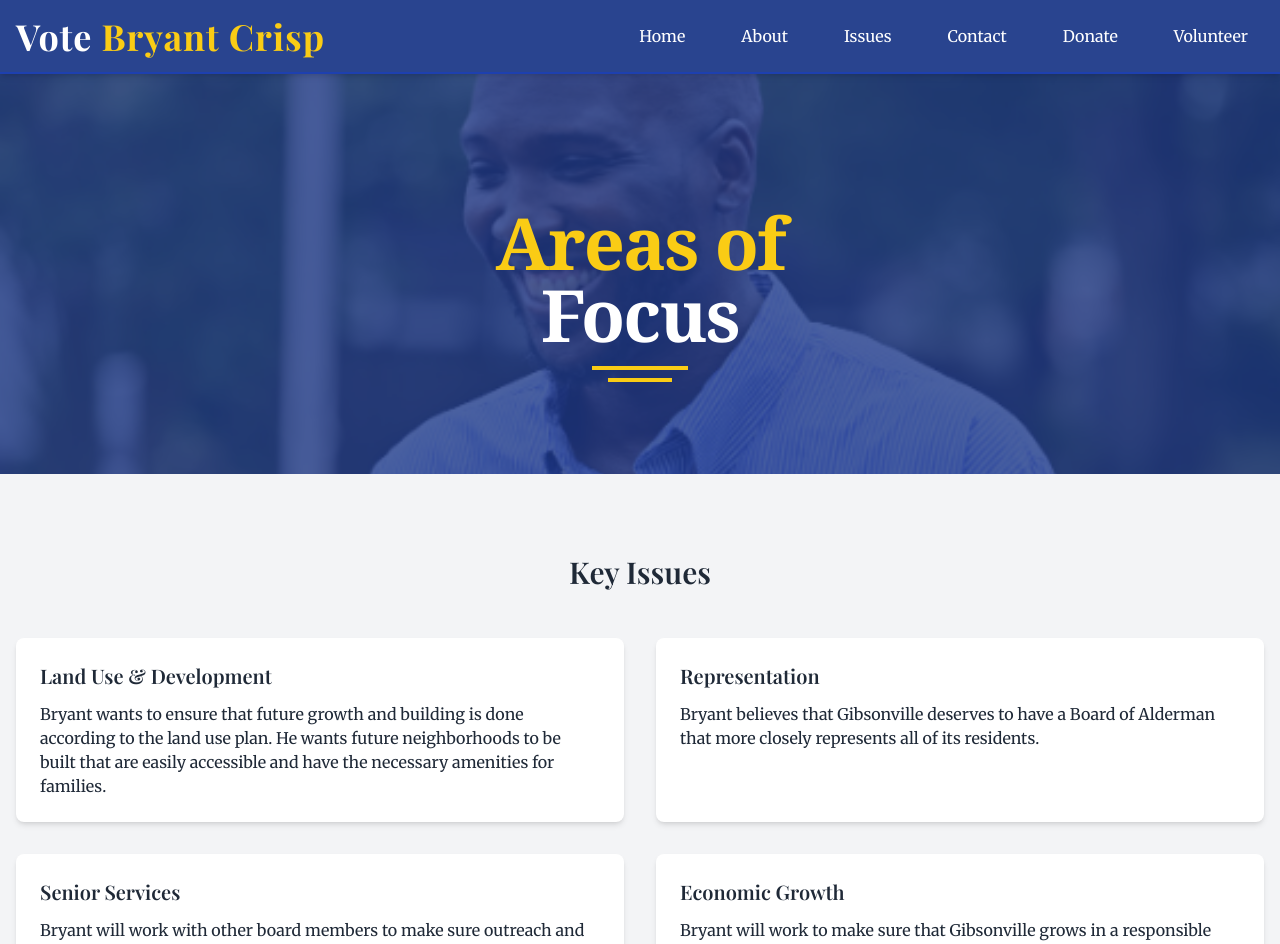
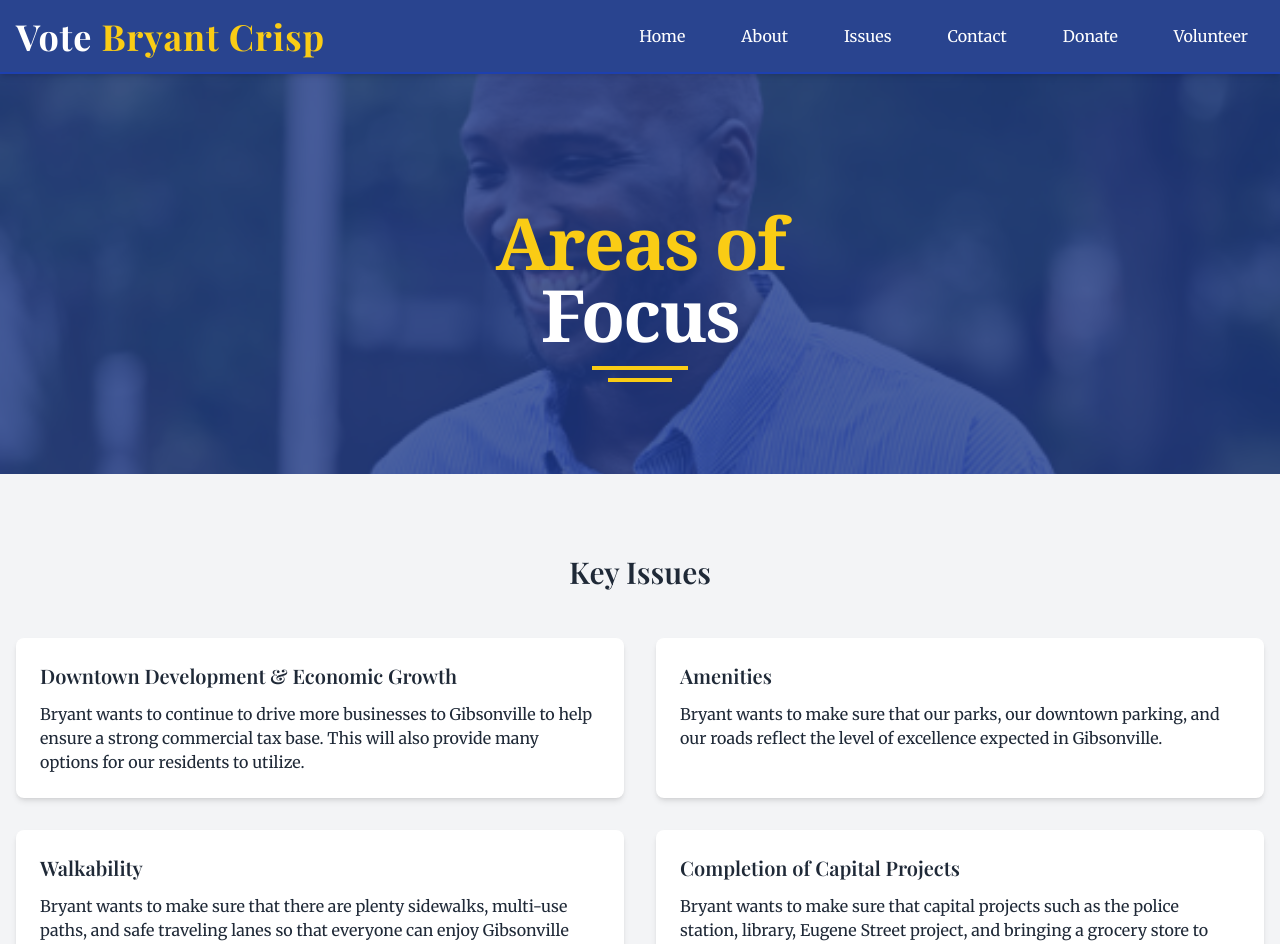
Before and after one commit to Amanda13784/vote4bryantcrisp, a Next.js app: page /issues in a window 1280 px wide. Shown: the top 944 px of the page. Built offline with nearby package versions, Linux system fonts and the light colour scheme.

Commit message:
Changes issues page

```diff
--- a/pages/about.js
+++ b/pages/about.js
@@ -90,13 +90,13 @@ export default function About() {
                         </div>
                         <div className="relative">
                             <Image
-                                src="/images/BCSitdown.png"
-                                alt="Bryant Crisp talking with voters."
+                                src="/images/BCColor.jpg"
+                                alt="Bryant Crisp standing next to a mural."
                                 width={500}
                                 height={400}
                                 className="rounded-lg shadow-lg hover:shadow-xl transition-shadow"
                             />
-                            <p className="text-sm text-gray-600 mt-2 text-center italic">Bryant talking with members of the community.</p>
+                            <p className="text-sm text-gray-600 mt-2 text-center italic">Bryant standing next to a mural.</p>
                         </div>
                     </div>
                 </div>
--- a/pages/issues.js
+++ b/pages/issues.js
@@ -34,10 +34,10 @@ export default function Issues() {
                     <h2 id="issues-heading" className="text-2xl sm:text-3xl font-traditional font-semibold text-center mb-8 sm:mb-12">Key Issues</h2>
                     <div className="grid grid-cols-1 sm:grid-cols-2 gap-6 sm:gap-8" role="list">
                         {[
-                            {title: "Land Use & Development", description: "Bryant wants to ensure that future growth and building is done according to the land use plan. He wants future neighborhoods to be built that are easily accessible and have the necessary amenities for families."},
-                            {title: "Representation", description: "Bryant believes that Gibsonville deserves to have a Board of Alderman that more closely represents all of its residents."},
-                            {title: "Senior Services", description: "Bryant will work with other board members to make sure outreach and engagement with seniors and the indigent are a priority to combat major issues such as transportation and food insecurity."},
-                            {title: "Economic Growth", description: "Bryant will work to make sure that Gibsonville grows in a responsible manner that will work for all residents. This includes beautifying Gibsonville with better roads and amenities in order to attract new businesses."},
+                            {title: "Downtown Development & Economic Growth", description: "Bryant wants to continue to drive more businesses to Gibsonville to help ensure a strong commercial tax base. This will also provide many options for our residents to utilize."},
+                            {title: "Amenities", description: "Bryant wants to make sure that our parks, our downtown parking, and our roads reflect the level of excellence expected in Gibsonville."},
+                            {title: "Walkability", description: "Bryant wants to make sure that there are plenty sidewalks, multi-use paths, and safe traveling lanes so that everyone can enjoy Gibsonville and be safe doing so."},
+                            {title: "Completion of Capital Projects", description: "Bryant wants to make sure that capital projects such as the police station, library, Eugene Street project, and bringing a grocery store to Gibsonville are completed in a timely manner and done in a fiscally responsible manner"},
                         ].map((issue, i) => (
                             <article key={i} className="bg-white p-4 sm:p-6 rounded-lg shadow-md hover:shadow-lg transition-shadow" role="listitem">
                                 <h3 className="text-lg sm:text-xl font-traditional font-semibold mb-3">{issue.title}</h3>
```
Also changed, not shown: public/images/BCColor.jpg (added).
